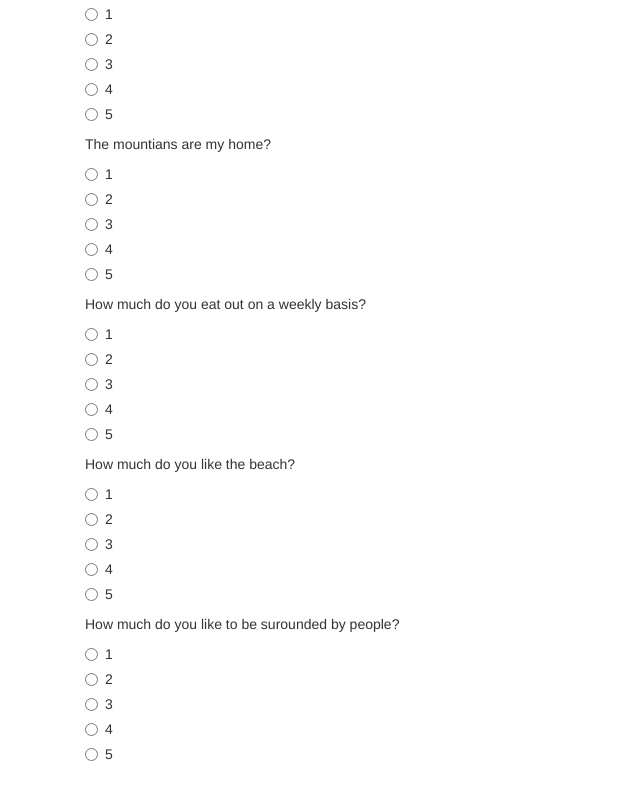
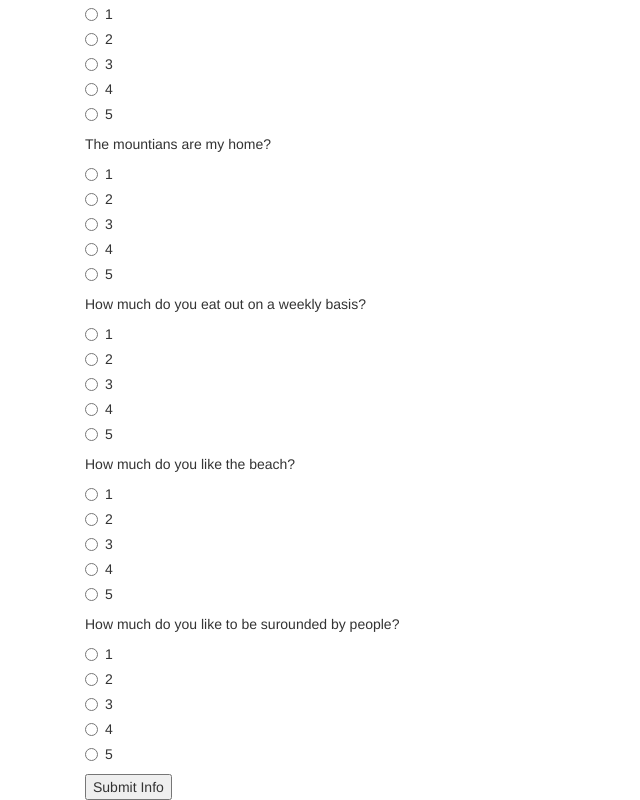
Before and after one commit to matthewgiem/vacationQuestions, a plain HTML site: page index.html in a window 1280 px wide. Shown: the part 702-1502 px from the top of the page, without its empty margins (0-640 px from the left). Before the commit the page ends 1476 px from the top, so only its background shows below. Drawn offline with nearby package versions, Linux system fonts and the light colour scheme.

Commit message:
added button to index.html page to submit info

```diff
--- a/index.html
+++ b/index.html
@@ -251,7 +251,7 @@
               5
             </label>
           </div>
-
+          <button type="submit" class="button">Submit Info</button>
         </form>
       </div>
     </div>
```
